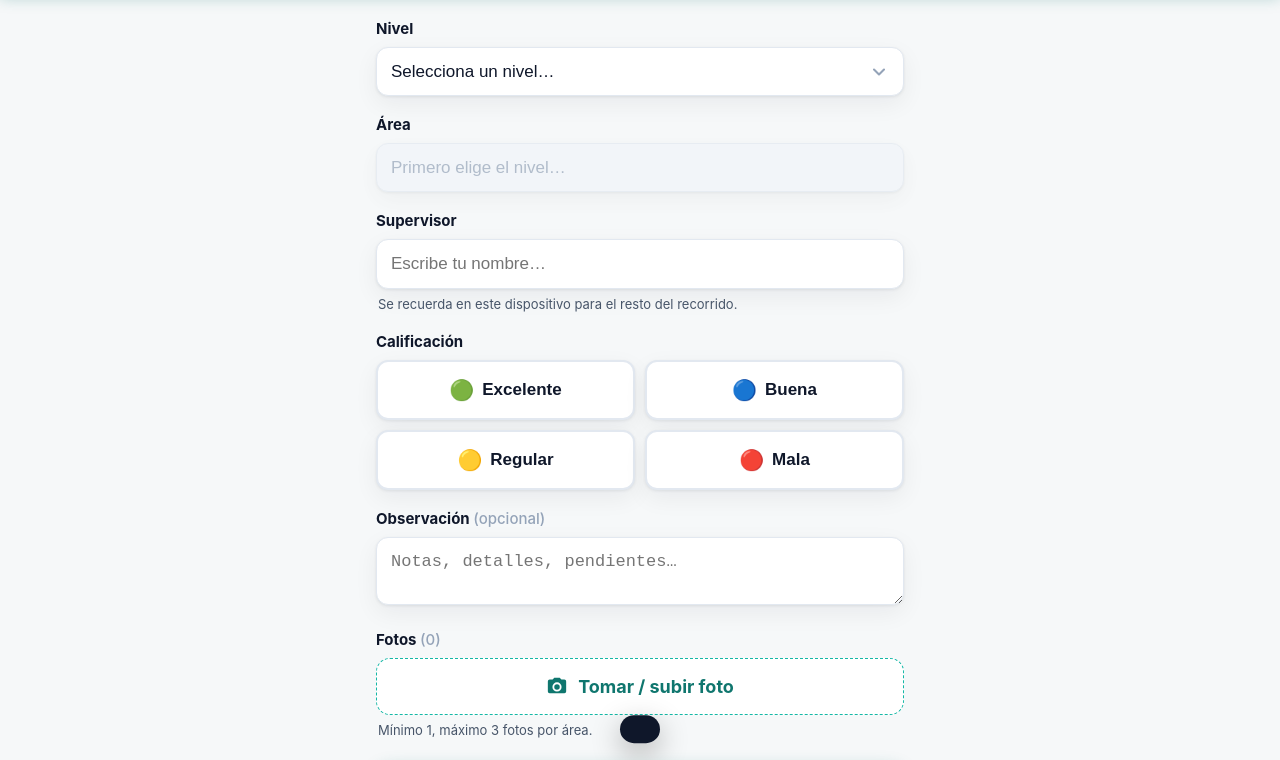
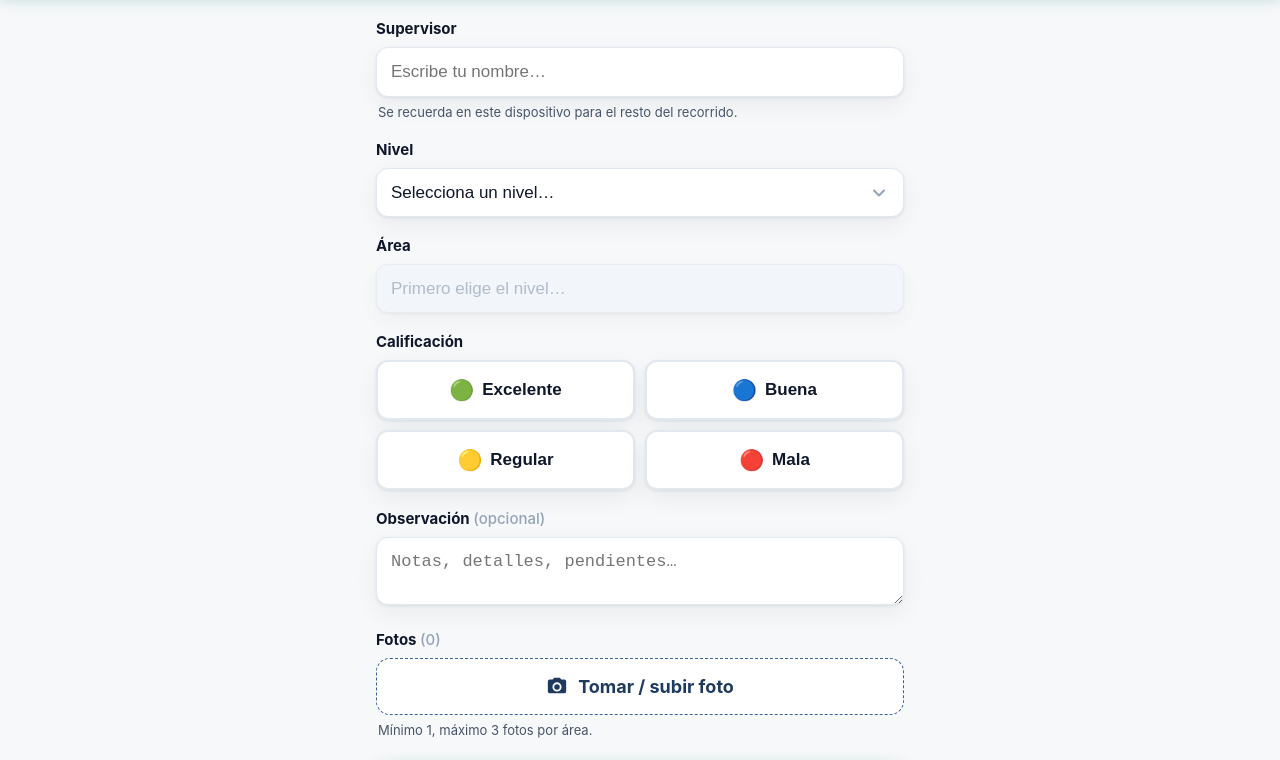
Before and after one commit to marsaweb-a11y/kln-liverpool, a plain HTML site: page index.html in a window 1280 px wide. Shown: the part 72-832 px from the top of the page. Drawn offline with Linux system fonts and the light colour scheme.

Commit message:
Add files via upload

```diff
--- a/app.js
+++ b/app.js
@@ -398,16 +398,19 @@ async function sendPayload(payload, forceOnline = false) {
     return false;
   }
   try {
-    // text/plain evita el preflight CORS contra Apps Script
-    const res = await fetch(url, {
+    // mode:"no-cors" + text/plain: el navegador NO puede leer la respuesta de
+    // Apps Script (CORS), pero el envío SÍ llega al servidor. Si fetch no lanza
+    // (hay red), lo damos por enviado. Esto evita el falso "sin conexión" y los
+    // duplicados por reintentos.
+    await fetch(url, {
       method: "POST",
+      mode: "no-cors",
       headers: { "Content-Type": "text/plain;charset=utf-8" },
       body: JSON.stringify(payload),
     });
-    if (!res.ok) throw new Error("HTTP " + res.status);
     return true;
   } catch (err) {
-    console.warn("Envío falló:", err);
+    console.warn("Envío falló (sin red):", err);
     if (forceOnline) return false;
     enqueue(payload);
     return false;
--- a/index.html
+++ b/index.html
@@ -3,7 +3,7 @@
 <head>
   <meta charset="UTF-8" />
   <meta name="viewport" content="width=device-width, initial-scale=1.0, viewport-fit=cover, maximum-scale=1.0, user-scalable=no" />
-  <meta name="theme-color" content="#0f766e" />
+  <meta name="theme-color" content="#1e3a5f" />
 
   <!-- iOS / PWA -->
   <meta name="apple-mobile-web-app-capable" content="yes" />
@@ -35,6 +35,20 @@
 
     <!-- ============ FORMULARIO ============ -->
     <form id="form" autocomplete="off" novalidate>
+
+      <!-- Supervisor (cada quien escribe su nombre) — va primero -->
+      <section class="field">
+        <label class="label" for="supervisor">Supervisor</label>
+        <input
+          type="text"
+          id="supervisor"
+          class="input"
+          placeholder="Escribe tu nombre…"
+          autocapitalize="words"
+          autocomplete="name"
+          required />
+        <p class="hint">Se recuerda en este dispositivo para el resto del recorrido.</p>
+      </section>
 
       <!-- Nivel -->
       <section class="field">
@@ -68,20 +82,6 @@
           <ul class="combo-list" id="subareaList" hidden></ul>
         </div>
         <p class="hint" id="subareaHint">Primero elige el área.</p>
-      </section>
-
-      <!-- Supervisor (cada quien escribe su nombre) -->
-      <section class="field">
-        <label class="label" for="supervisor">Supervisor</label>
-        <input
-          type="text"
-          id="supervisor"
-          class="input"
-          placeholder="Escribe tu nombre…"
-          autocapitalize="words"
-          autocomplete="name"
-          required />
-        <p class="hint">Se recuerda en este dispositivo para el resto del recorrido.</p>
       </section>
 
       <!-- Calificación -->
--- a/service-worker.js
+++ b/service-worker.js
@@ -4,7 +4,7 @@
    Sube la versión (CACHE) cada vez que cambies archivos para forzar
    actualización en los iPhone ya instalados.
    ===================================================================== */
-const CACHE = "kln-liverpool-v11";
+const CACHE = "kln-liverpool-v13";
 
 const ASSETS = [
   "./",
--- a/style.css
+++ b/style.css
@@ -4,13 +4,14 @@
    ===================================================================== */
 
 :root {
-  /* Paleta teal KLN (profesional). El naranja del logo (#FE7C4B) se usa
-     como acento de marca. */
-  --teal-900: #134e4a;
-  --teal-700: #0f766e;
-  --teal-600: #0d9488;
-  --teal-500: #14b8a6;
-  --teal-50:  #f0fdfa;
+  /* Colores oficiales KLN: AZUL MARINO (principal) + NARANJA (acento del logo).
+     Los nombres "teal-*" se conservan para no tocar el resto del CSS;
+     los valores ya son azul marino. */
+  --teal-900: #122339;  /* azul marino profundo */
+  --teal-700: #1e3a5f;  /* azul marino principal */
+  --teal-600: #294d7a;  /* azul marino claro */
+  --teal-500: #3a6296;
+  --teal-50:  #eef2f8;  /* tinte azul muy claro */
 
   /* Acento de marca (naranja del logo) */
   --brand:    #fe7c4b;
@@ -330,10 +331,14 @@ html, body {
   font-size: 15px;
   border-radius: 999px;
   box-shadow: 0 10px 30px rgba(0,0,0,.3);
-  transition: transform .3s cubic-bezier(.2,.9,.3,1);
+  transition: transform .3s cubic-bezier(.2,.9,.3,1), opacity .3s, visibility .3s;
   text-align: center;
+  /* Totalmente oculto cuando no hay mensaje (evita la barra negra asomándose) */
+  opacity: 0;
+  visibility: hidden;
+  pointer-events: none;
 }
-.toast.show { transform: translate(-50%, 0); }
+.toast.show { transform: translate(-50%, 0); opacity: 1; visibility: visible; }
 .toast.ok    { background: var(--green); }
 .toast.error { background: var(--red); }
 
```
Also changed, not shown: manifest.json.
